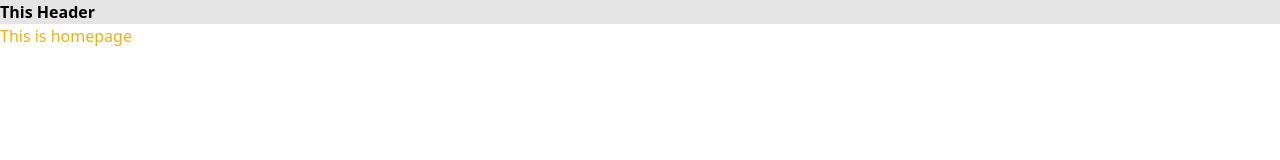
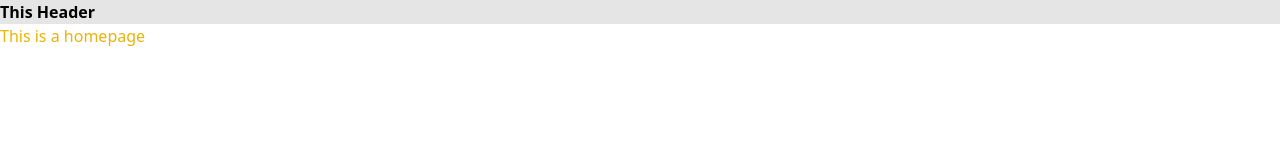
Before and after one commit to nalendro16/next-directory, a Next.js app: page / in a window 1280 px wide. Shown: the top 160 px of the page. Built offline with nearby package versions, Linux system fonts and the light colour scheme.

Commit message:
feat: learn add new page

```diff
--- a/app/layout.tsx
+++ b/app/layout.tsx
@@ -1,5 +1,5 @@
 import '../styles/globals.css'
-import Header from './header'
+import Header from './Header'
 
 export default function RootLayout({
   children,
--- a/app/page.tsx
+++ b/app/page.tsx
@@ -1,5 +1,5 @@
 import React from 'react'
 
 export default function Home() {
-  return <div className='text-yellow-500'>This is homepage</div>
+  return <div className='text-yellow-500'>This is a homepage</div>
 }
--- /dev/null
+++ b/app/todos/page.tsx
@@ -0,0 +1,5 @@
+import React from 'react'
+
+export default function Page() {
+  return <div>Page Todos</div>
+}
```
